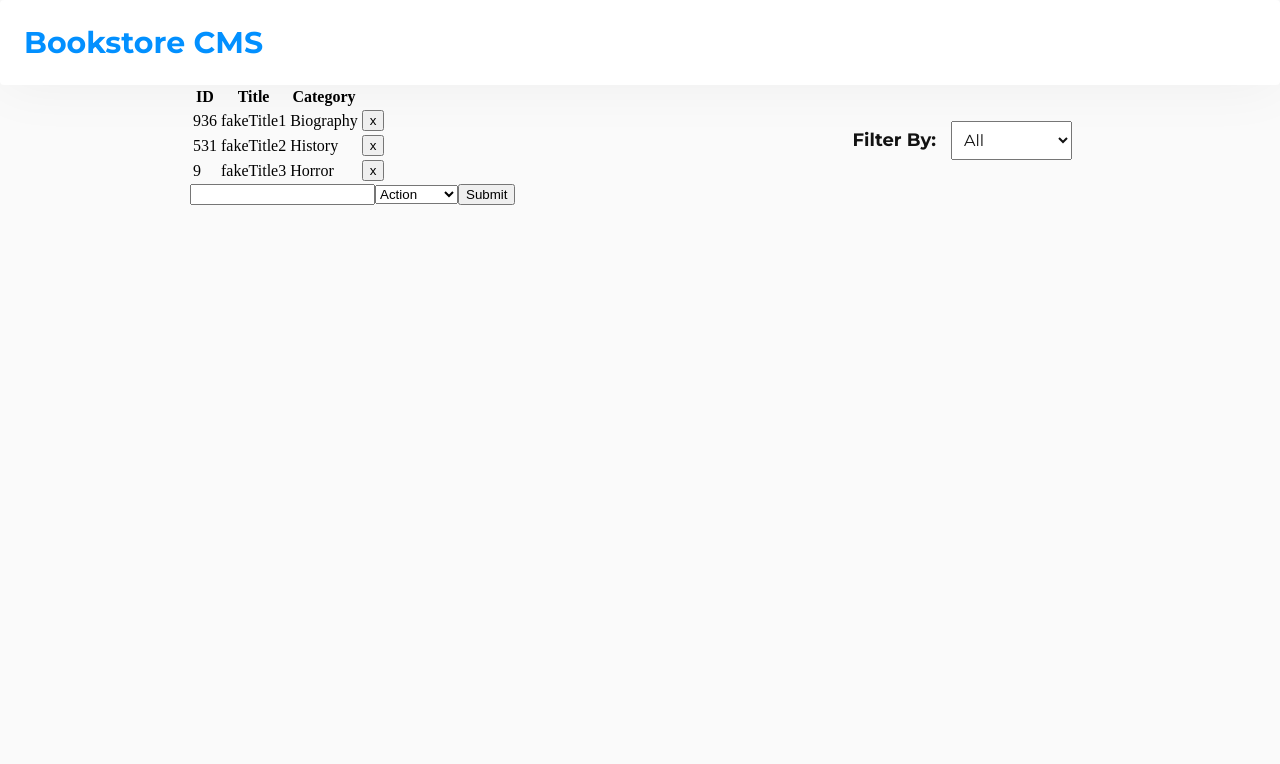
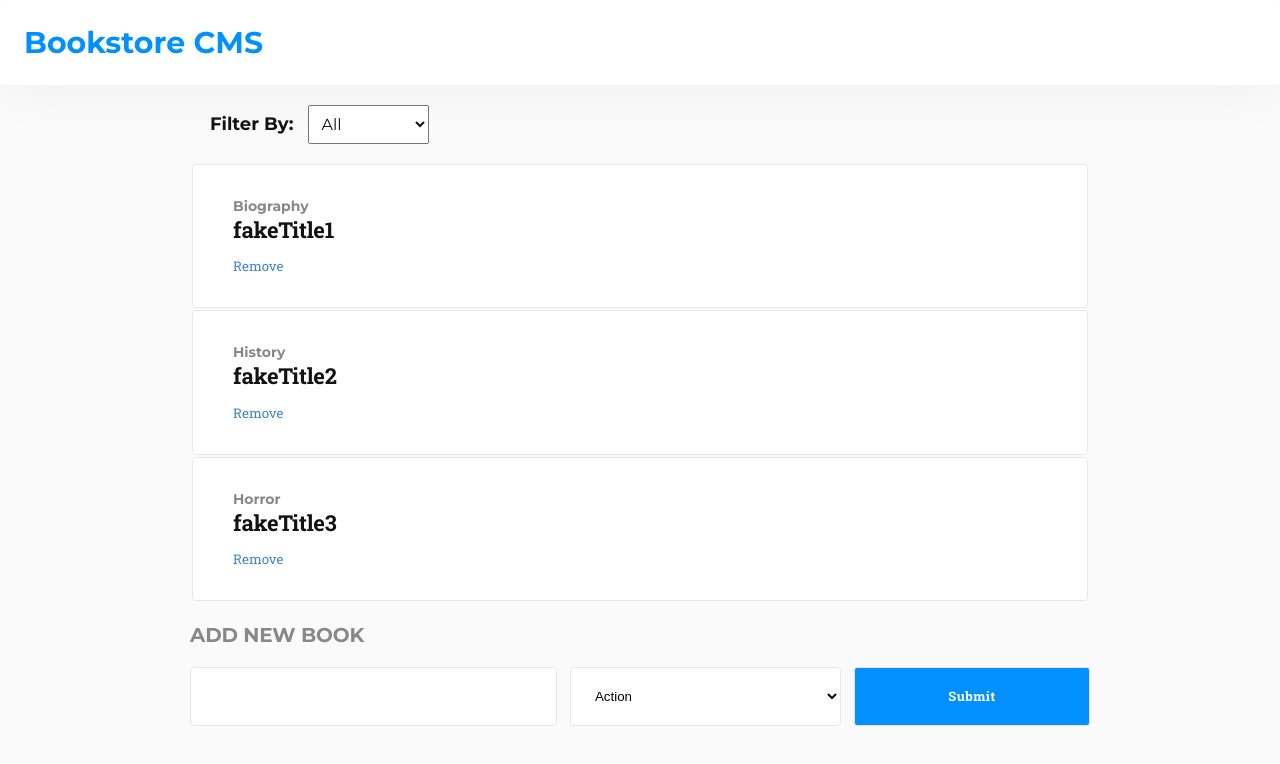
Before and after one commit to DanielMitiku/bookstore, a React (Create React App) app: page / in a window 1280 px wide. Shown: the top 764 px of the page. Built offline with nearby package versions, Linux system fonts and the light colour scheme.

Commit message:
:art: add form and panel style

```diff
--- a/src/components/App.jsx
+++ b/src/components/App.jsx
@@ -4,19 +4,15 @@ import BooksForm from '../containers/BooksForm';
 
 function App() {
   return (
-    <div>
+    <>
       <nav className="nav">
         <h1 className="Bookstore-CMS">Bookstore CMS</h1>
       </nav>
       <div className="container">
-        <div className="booksList">
-          <BooksList />
-        </div>
-        <div className="booksForm">
-          <BooksForm />
-        </div>
+        <BooksList />
+        <BooksForm />
       </div>
-    </div>
+    </>
   );
 }
 
--- a/src/components/Book.jsx
+++ b/src/components/Book.jsx
@@ -3,10 +3,13 @@ import PropTypes from 'prop-types';
 
 const Book = ({ book, removeBook }) => (
   <tr>
-    <td>{book.id}</td>
-    <td>{book.title}</td>
-    <td>{book.category}</td>
-    <td><button type="button" onClick={() => removeBook(book)}>x</button></td>
+    <td className="book-panel">
+      <span className="book-cat">{book.category}</span>
+      <br />
+      <span className="book-title">{book.title}</span>
+      <br />
+      <button className="book-btn" type="button" onClick={() => removeBook(book)}>Remove</button>
+    </td>
   </tr>
 );
 
--- a/src/components/CategoryFilter.jsx
+++ b/src/components/CategoryFilter.jsx
@@ -4,8 +4,9 @@ import categories from '../utils';
 
 const CategoryFilter = ({ onFilterChange }) => (
   <div className="filter">
-    <p>Filter By:
-      <select className="filterSelect" onChange={e => onFilterChange(e.target.value)}>
+    <p>
+      Filter By:
+      <select className="filter-select" onChange={e => onFilterChange(e.target.value)}>
         <option key="All" value="All">All</option>
         {categories.map(cat => (
           <option key={cat} value={cat}>{cat}</option>
--- a/src/containers/BooksForm.jsx
+++ b/src/containers/BooksForm.jsx
@@ -34,14 +34,17 @@ class BooksForm extends React.Component {
   render() {
     const { title, category } = this.state;
     return (
-      <form onSubmit={this.handleSubmit}>
+      <form className="books-form" onSubmit={this.handleSubmit}>
+        <h3 className="title">ADD NEW BOOK</h3>
+        <div className="input-wrapper">
           <input type="text" name="title" onChange={this.handleChange} value={title} />
           <select name="category" onChange={this.handleChange} value={category}>
             {this.categories.map(cat => (
               <option key={cat} value={cat}>{cat}</option>
             ))}
           </select>
-        <input type="submit" name="submit" />
+          <input className="submit-btn" type="submit" name="submit" />
+        </div>
       </form>
     );
   }
--- a/src/containers/BooksList.jsx
+++ b/src/containers/BooksList.jsx
@@ -20,13 +20,10 @@ function BooksList({
 
   return (
     <div>
-      <CategoryFilter onFilterChange={handleFilterChange} />
-      <table>
+      <table className="books-list">
         <thead>
           <tr>
-            <th>ID</th>
-            <th>Title</th>
-            <th>Category</th>
+            <CategoryFilter onFilterChange={handleFilterChange} />
           </tr>
         </thead>
         <tbody>
--- a/src/index.css
+++ b/src/index.css
@@ -5,6 +5,7 @@ body {
 
 .container {
   max-width: 900px;
+  width: 100%;
   margin: 0 auto;
 }
 
@@ -27,9 +28,12 @@ body {
   color: #0290ff;
 }
 
+.books-list {
+  width: 100%;
+}
+
 .filter {
   margin: 1em;
-  float: right;
   font-family: Montserrat;
   font-size: 18px;
   font-weight: bold;
@@ -40,7 +44,7 @@ body {
   color: #121212;
 }
 
-.filterSelect {
+.filter-select {
   padding: 0.5em;
   margin-left: 15px;
   font-family: Montserrat;
@@ -50,10 +54,86 @@ body {
   color: #121212;
 }
 
-.booksList {
-
+.book-panel{
+  padding: 2em 2.5em;
+  margin: 2em;
+  border-radius: 4px;
+  border: solid 1px #e8e8e8;
+  background-color: #ffffff;
+}
+.book-cat{
+  opacity: 0.5;
+  font-family: Montserrat;
+  font-size: 14px;
+  font-weight: bold;
+  font-stretch: normal;
+  font-style: normal;
+  line-height: normal;
+  letter-spacing: normal;
+  color: #121212;
+}
+.book-title{
+  font-family: Roboto Slab;
+  font-size: 22px;
+  font-weight: bold;
+  font-stretch: normal;
+  font-style: normal;
+  line-height: normal;
+  letter-spacing: -0.2px;
+  color: #121212;
+}
+.book-btn{
+  font-family: Roboto Slab;
+  background-color: transparent;
+  color: #4386bf;
+  border: none;
+  padding: 0;
+  margin-top: 1em;
+  cursor: pointer;
 }
 
-.booksForm {
+.books-form .title{
+  font-family: Montserrat;
+  font-size: 20px;
+  font-weight: bold;
+  font-stretch: normal;
+  font-style: normal;
+  line-height: normal;
+  letter-spacing: -0.18px;
+  color: #888888;
+}
+.books-form .input-wrapper{
+  width: 100%;
+  display: flex;
+  flex-wrap: wrap;
+}
+.books-form input{
+  flex-grow: 1;
+}
+.books-form select{
+  flex-grow: 1;
+}
 
+.books-form input, .books-form select{
+  margin-right: 1em;
+  padding: 1.5em;
+  border-radius: 4px;
+  border: solid 1px #e8e8e8;
+  background-color: #ffffff;
 }
+
+.books-form .submit-btn{
+  flex-grow: .5em;
+  margin: 0;
+  font-family: Roboto Slab;
+  font-size: 13px;
+  font-weight: bold;
+  font-stretch: normal;
+  font-style: normal;
+  line-height: normal;
+  letter-spacing: 0.5px;
+  text-align: center;
+  color: #ffffff;
+  border-radius: 3px;
+  background-color: #0290ff;
+}
```
Lines whose indentation alone changed are shown as unchanged.
